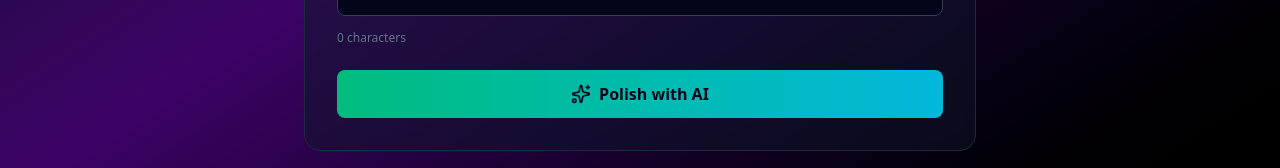
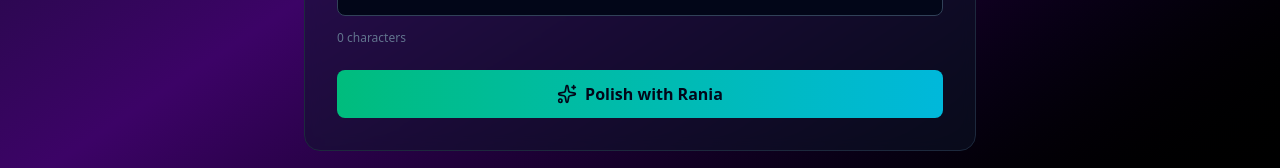
Before and after one commit to rania-cards/rania_app, a Next.js app: page /create/moment in a window 1280 px wide. Shown: the part 711-879 px from the top of the page. Built offline with nearby package versions, Linux system fonts and the light colour scheme.

Commit message:
rania v1

```diff
--- a/app/create/moment/page.tsx
+++ b/app/create/moment/page.tsx
@@ -544,7 +544,7 @@
               ) : (
                 <>
                   <Sparkles className="w-5 h-5" />
-                  Polish with AI
+                  Polish with Rania
                 </>
               )}
             </button>
```
Also changed, not shown: 1 other file (tests, documents, lock files or other folders).
